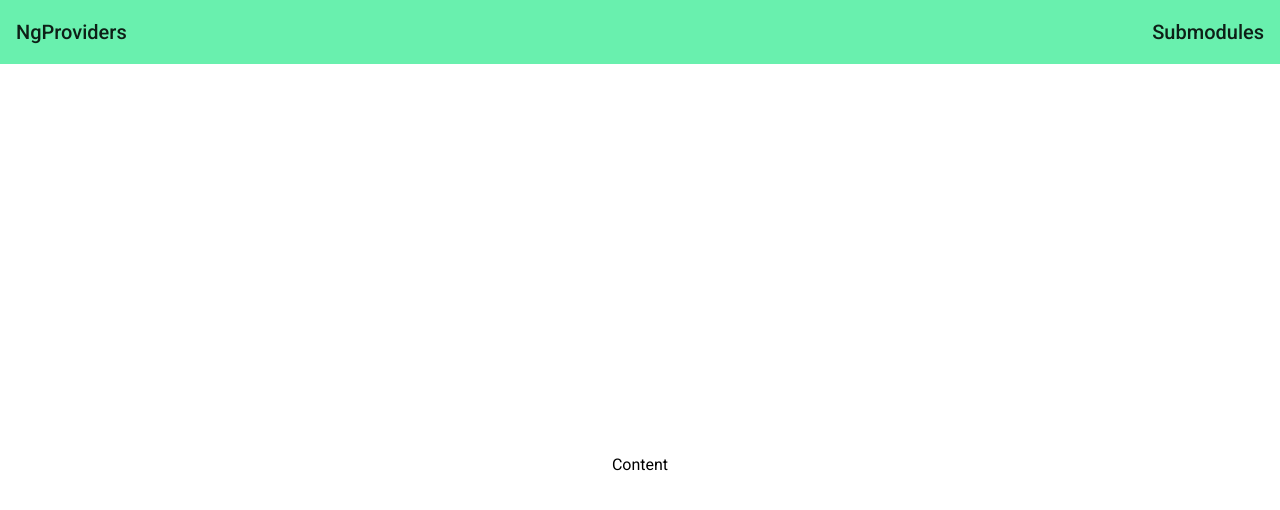
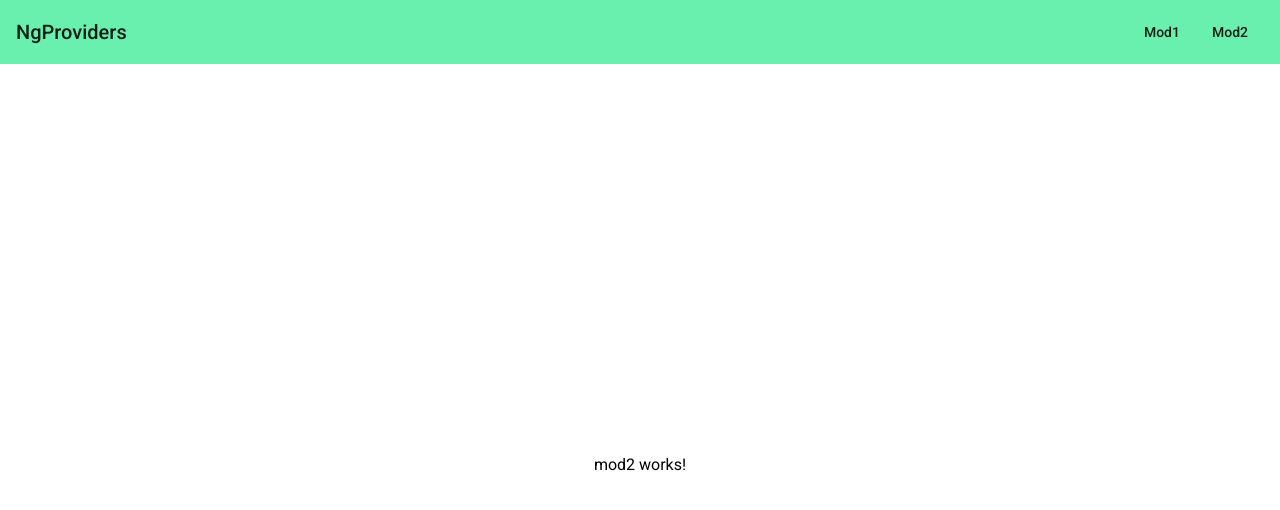
Before and after one commit to matheo/ng-providers, an Angular app: page /mod2 in a window 1280 px wide. Shown: the top 510 px of the page. Built offline with nearby package versions, Linux system fonts and the light colour scheme.

Commit message:
feat(website): added two submodules

```diff
--- a/apps/website/src/app/app.component.html
+++ b/apps/website/src/app/app.component.html
@@ -4,12 +4,13 @@
 
     <span fxFlex class="fill"></span>
 
-    <span>Submodules</span>
+    <button mat-button routerLink="mod1">Mod1</button>
+    <button mat-button routerLink="mod2">Mod2</button>
   </mat-toolbar-row>
 </mat-toolbar>
 
 <div fxFlexFill fxLayout="row" fxLayoutAlign="center center">
 
-  Content
+  <router-outlet></router-outlet>
 
 </div>
--- a/apps/website/src/app/app.module.ts
+++ b/apps/website/src/app/app.module.ts
@@ -1,18 +1,23 @@
 import { NgModule } from '@angular/core';
 import { BrowserAnimationsModule } from '@angular/platform-browser/animations';
 import { FlexLayoutModule } from '@angular/flex-layout';
+import { MatButtonModule } from '@angular/material/button';
 import { MatToolbarModule } from '@angular/material/toolbar';
+import { RouterModule } from '@angular/router';
 import { MyCommonModule } from '@matheo/common';
 import { AppComponent } from './app.component';
+import { routes } from './app.routing';
 
 @NgModule({
   imports: [
     BrowserAnimationsModule,
     FlexLayoutModule,
+    MatButtonModule,
     MatToolbarModule,
     MyCommonModule.forRoot({
       apiUrl: '/root',
     }),
+    RouterModule.forRoot(routes),
   ],
   declarations: [AppComponent],
   bootstrap: [AppComponent],
--- /dev/null
+++ b/apps/website/src/app/app.routing.ts
@@ -0,0 +1,17 @@
+import { Routes } from '@angular/router';
+
+export const routes: Routes = [
+  {
+    path: '',
+    pathMatch: 'full',
+    redirectTo: 'mod1',
+  },
+  {
+    path: 'mod1',
+    loadChildren: () => import('./mod1/mod1.module').then(m => m.Mod1Module),
+  },
+  {
+    path: 'mod2',
+    loadChildren: () => import('./mod2/mod2.module').then(m => m.Mod2Module),
+  },
+];
--- /dev/null
+++ b/apps/website/src/app/mod1/mod1.component.html
@@ -0,0 +1 @@
+<p>mod1 works!</p>
--- /dev/null
+++ b/apps/website/src/app/mod1/mod1.component.ts
@@ -0,0 +1,15 @@
+import { Component, OnInit } from '@angular/core';
+
+@Component({
+  selector: 'app-mod1',
+  templateUrl: './mod1.component.html',
+  styleUrls: ['./mod1.component.scss']
+})
+export class Mod1Component implements OnInit {
+
+  constructor() { }
+
+  ngOnInit(): void {
+  }
+
+}
--- /dev/null
+++ b/apps/website/src/app/mod2/mod2.component.html
@@ -0,0 +1 @@
+<p>mod2 works!</p>
--- /dev/null
+++ b/apps/website/src/app/mod2/mod2.component.ts
@@ -0,0 +1,15 @@
+import { Component, OnInit } from '@angular/core';
+
+@Component({
+  selector: 'app-mod2',
+  templateUrl: './mod2.component.html',
+  styleUrls: ['./mod2.component.scss']
+})
+export class Mod2Component implements OnInit {
+
+  constructor() { }
+
+  ngOnInit(): void {
+  }
+
+}
```
Also changed, not shown: apps/website/src/app/mod1/mod1.module.ts (+9 -1 lines), apps/website/src/app/mod2/mod2.module.ts (+9 -1 lines), apps/website/src/app/mod1/mod1.component.scss (added), apps/website/src/app/mod2/mod2.component.scss (added), 2 other files (tests, documents, lock files or other folders).
